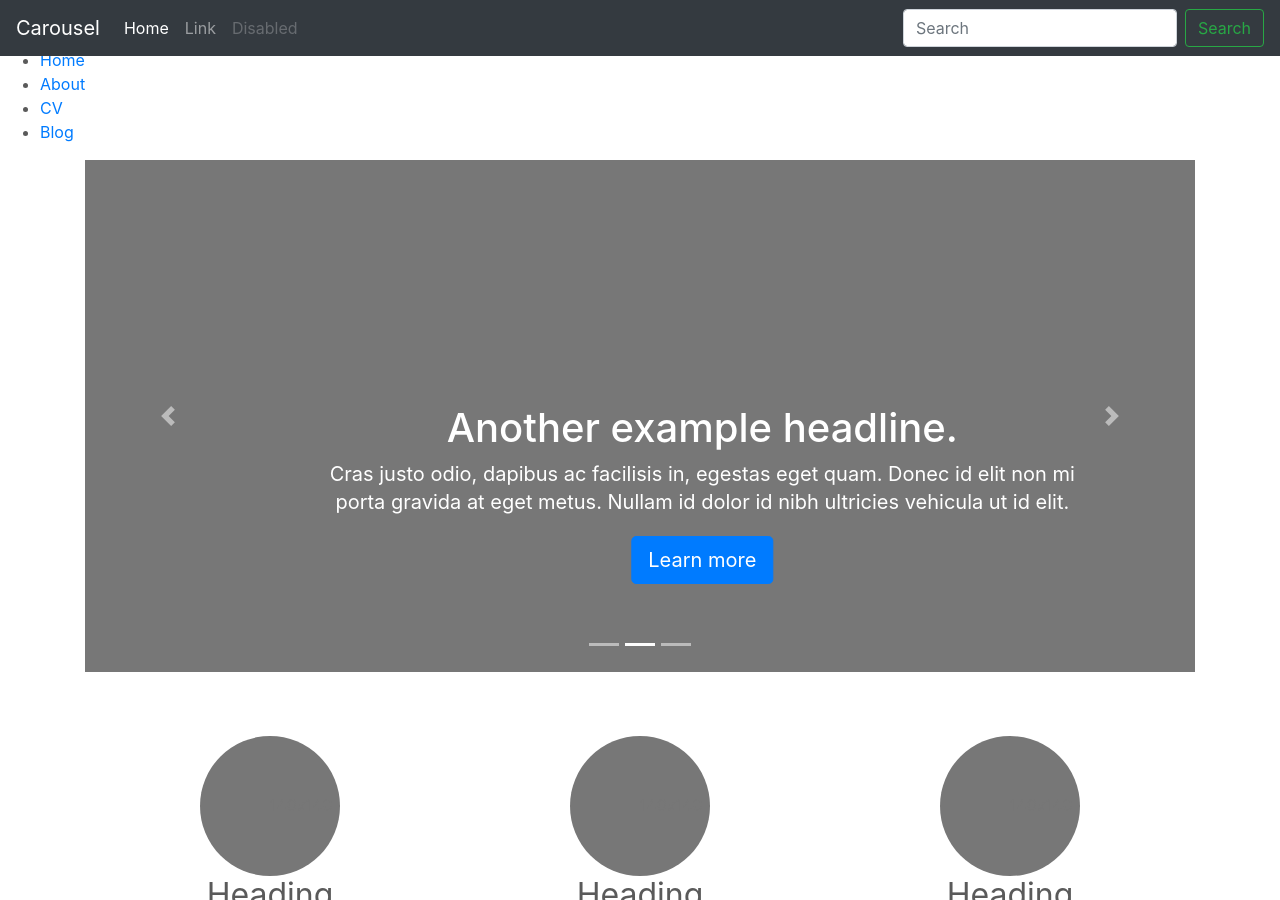
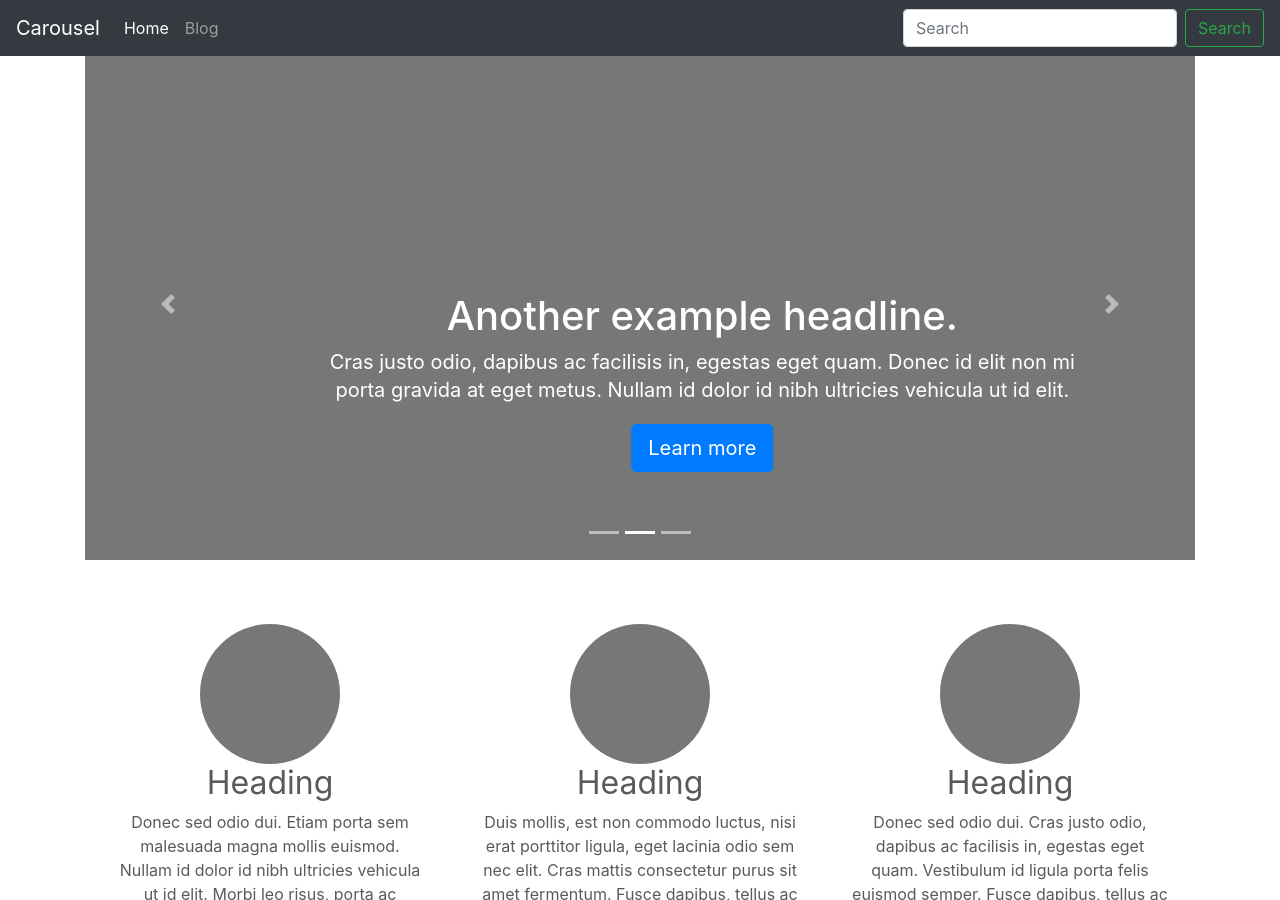
Before and after one commit to Xeppit/XeppIT.GitHub.io, a Jekyll site: the page built from index.html, in a window 1280 px wide and 900 px high. Built offline with Jekyll 4.4.1, drawn with Linux system fonts in a browser that asks for light colours; nearby versions of some CDN libraries; library files that are not in the unit come from our copies.

Commit message:
Updated nav bar

```diff
--- a/_layouts/default.html
+++ b/_layouts/default.html
@@ -22,27 +22,50 @@
 </head>
 
 <body>
-	<nav>
-		<ul>
-			<li><a href="/">Home</a></li>
-			<li><a href="/about">About</a></li>
-			<li><a href="/cv">CV</a></li>
-			<li><a href="/blog">Blog</a></li>
-		</ul>
-	</nav>
+	<header>
+		<nav class="navbar navbar-expand-md navbar-dark fixed-top bg-dark">
+			<a class="navbar-brand" href="#">Carousel</a>
+			<button class="navbar-toggler" type="button" data-toggle="collapse" data-target="#navbarCollapse"
+				aria-controls="navbarCollapse" aria-expanded="false" aria-label="Toggle navigation">
+				<span class="navbar-toggler-icon"></span>
+			</button>
+			<div class="collapse navbar-collapse" id="navbarCollapse">
+				<ul class="navbar-nav mr-auto">
+					<li class="nav-item active">
+						<a class="nav-link" href="/">Home <span class="sr-only">(current)</span></a>
+					</li>
+					<li class="nav-item">
+						<a class="nav-link" href="/blog">Blog</a>
+					</li>
+				</ul>
+				<form class="form-inline mt-2 mt-md-0">
+					<input class="form-control mr-sm-2" type="text" placeholder="Search" aria-label="Search">
+					<button class="btn btn-outline-success my-2 my-sm-0" type="submit">Search</button>
+				</form>
+			</div>
+		</nav>
+	</header>
 	<div class="container">
 		<div class="blurb">
 			{{ content }}
 		</div><!-- /.container -->
+
 		<footer>
 			<ul>
 				<li><a href="mailto:hankquinlanhub@gmail.com">email</a></li>
 				<li><a href="https://github.com/hankquinlan">github.com/hankquinlan</a></li>
 			</ul>
 		</footer>
-		<script src="https://code.jquery.com/jquery-3.4.1.slim.min.js" integrity="sha384-J6qa4849blE2+poT4WnyKhv5vZF5SrPo0iEjwBvKU7imGFAV0wwj1yYfoRSJoZ+n" crossorigin="anonymous"></script>
-<script src="https://cdn.jsdelivr.net/npm/popper.js@1.16.0/dist/umd/popper.min.js" integrity="sha384-Q6E9RHvbIyZFJoft+2mJbHaEWldlvI9IOYy5n3zV9zzTtmI3UksdQRVvoxMfooAo" crossorigin="anonymous"></script>
-<script src="https://stackpath.bootstrapcdn.com/bootstrap/4.4.0/js/bootstrap.min.js" integrity="sha384-3qaqj0lc6sV/qpzrc1N5DC6i1VRn/HyX4qdPaiEFbn54VjQBEU341pvjz7Dv3n6P" crossorigin="anonymous"></script>
+
+		<script src="https://code.jquery.com/jquery-3.4.1.slim.min.js"
+			integrity="sha384-J6qa4849blE2+poT4WnyKhv5vZF5SrPo0iEjwBvKU7imGFAV0wwj1yYfoRSJoZ+n"
+			crossorigin="anonymous"></script>
+		<script src="https://cdn.jsdelivr.net/npm/popper.js@1.16.0/dist/umd/popper.min.js"
+			integrity="sha384-Q6E9RHvbIyZFJoft+2mJbHaEWldlvI9IOYy5n3zV9zzTtmI3UksdQRVvoxMfooAo"
+			crossorigin="anonymous"></script>
+		<script src="https://stackpath.bootstrapcdn.com/bootstrap/4.4.0/js/bootstrap.min.js"
+			integrity="sha384-3qaqj0lc6sV/qpzrc1N5DC6i1VRn/HyX4qdPaiEFbn54VjQBEU341pvjz7Dv3n6P"
+			crossorigin="anonymous"></script>
 </body>
 
 </html>
--- a/index.html
+++ b/index.html
@@ -8,33 +8,6 @@ title: Hank Quinlan, Horrible Cop
 </div> -->
 
 <body>
-	<header>
-		<nav class="navbar navbar-expand-md navbar-dark fixed-top bg-dark">
-			<a class="navbar-brand" href="#">Carousel</a>
-			<button class="navbar-toggler" type="button" data-toggle="collapse" data-target="#navbarCollapse"
-				aria-controls="navbarCollapse" aria-expanded="false" aria-label="Toggle navigation">
-				<span class="navbar-toggler-icon"></span>
-			</button>
-			<div class="collapse navbar-collapse" id="navbarCollapse">
-				<ul class="navbar-nav mr-auto">
-					<li class="nav-item active">
-						<a class="nav-link" href="#">Home <span class="sr-only">(current)</span></a>
-					</li>
-					<li class="nav-item">
-						<a class="nav-link" href="#">Link</a>
-					</li>
-					<li class="nav-item">
-						<a class="nav-link disabled" href="#" tabindex="-1" aria-disabled="true">Disabled</a>
-					</li>
-				</ul>
-				<form class="form-inline mt-2 mt-md-0">
-					<input class="form-control mr-sm-2" type="text" placeholder="Search" aria-label="Search">
-					<button class="btn btn-outline-success my-2 my-sm-0" type="submit">Search</button>
-				</form>
-			</div>
-		</nav>
-	</header>
-
 	<main role="main">
 
 		<div id="myCarousel" class="carousel slide" data-ride="carousel">
```
